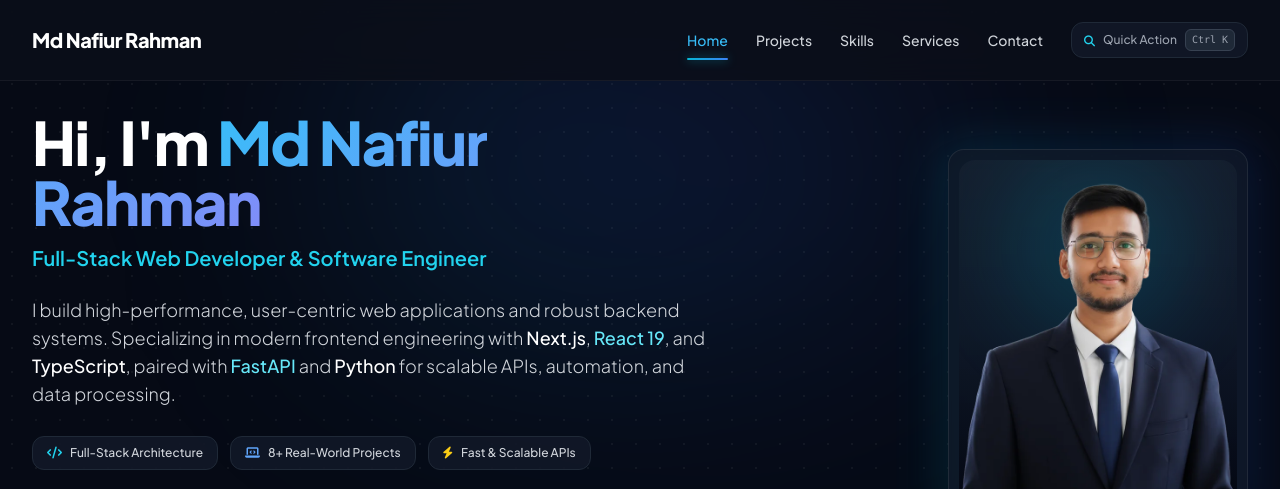
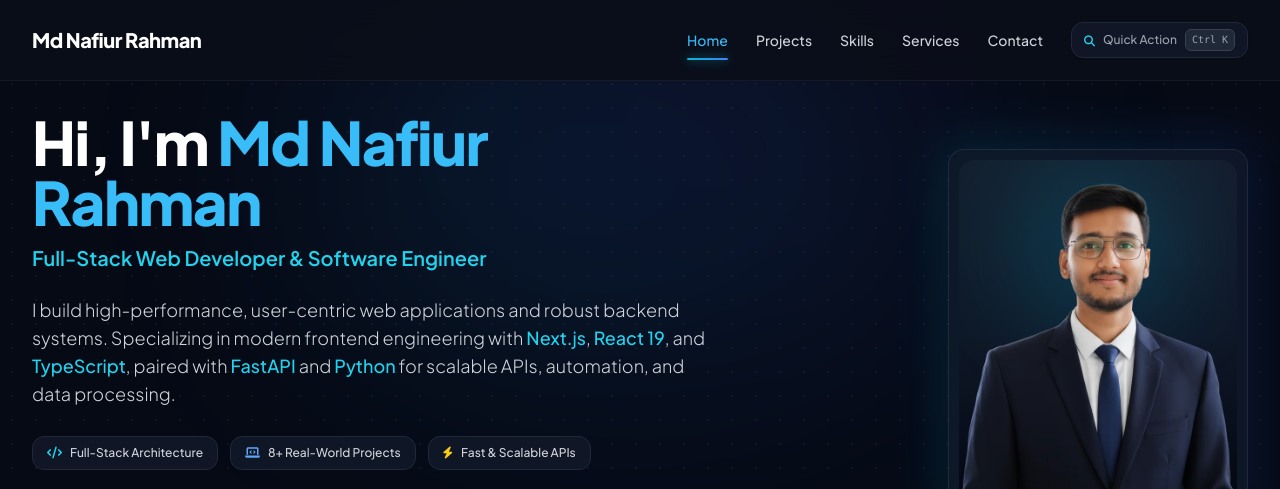
Before and after one commit to Nafiur71/Md-Nafiur-Rahman-Portfolio, a website: page index.html in a window 1280 px wide. Shown: the top 489 px of the page. Drawn offline with Linux system fonts and the light colour scheme.

Commit message:
style: update hero headline to clean solid sky-400 on name

```diff
--- a/index.html
+++ b/index.html
@@ -147,7 +147,7 @@
                     <!-- Main Headline -->
                     <div>
                         <h1 class="text-4xl sm:text-5xl lg:text-6xl font-extrabold text-white tracking-tight leading-[1.15] mb-3">
-                            Hi, I'm <span class="gradient-text">Md Nafiur Rahman</span>
+                            Hi, I'm <span class="text-sky-400">Md Nafiur Rahman</span>
                         </h1>
                         <p class="text-lg sm:text-xl font-semibold text-cyan-400">
                             Full-Stack Web Developer & Software Engineer
@@ -157,7 +157,7 @@
                     <!-- Bio Paragraphs -->
                     <p class="text-gray-300 text-base sm:text-lg leading-relaxed font-light">
                         I build high-performance, user-centric web applications and robust backend systems.
-                        Specializing in modern frontend engineering with <span class="text-white font-medium">Next.js</span>, <span class="text-cyan-300 font-medium">React 19</span>, and <span class="text-white font-medium">TypeScript</span>, paired with <span class="text-cyan-300 font-medium">FastAPI</span> and <span class="text-white font-medium">Python</span> for scalable APIs, automation, and data processing.
+                        Specializing in modern frontend engineering with <span class="text-cyan-400 font-medium">Next.js</span>, <span class="text-cyan-400 font-medium">React 19</span>, and <span class="text-cyan-400 font-medium">TypeScript</span>, paired with <span class="text-cyan-400 font-medium">FastAPI</span> and <span class="text-cyan-400 font-medium">Python</span> for scalable APIs, automation, and data processing.
                     </p>
 
                     <!-- Key Metrics / Tech Highlights -->
```
Also changed, not shown: dist/output.css.
